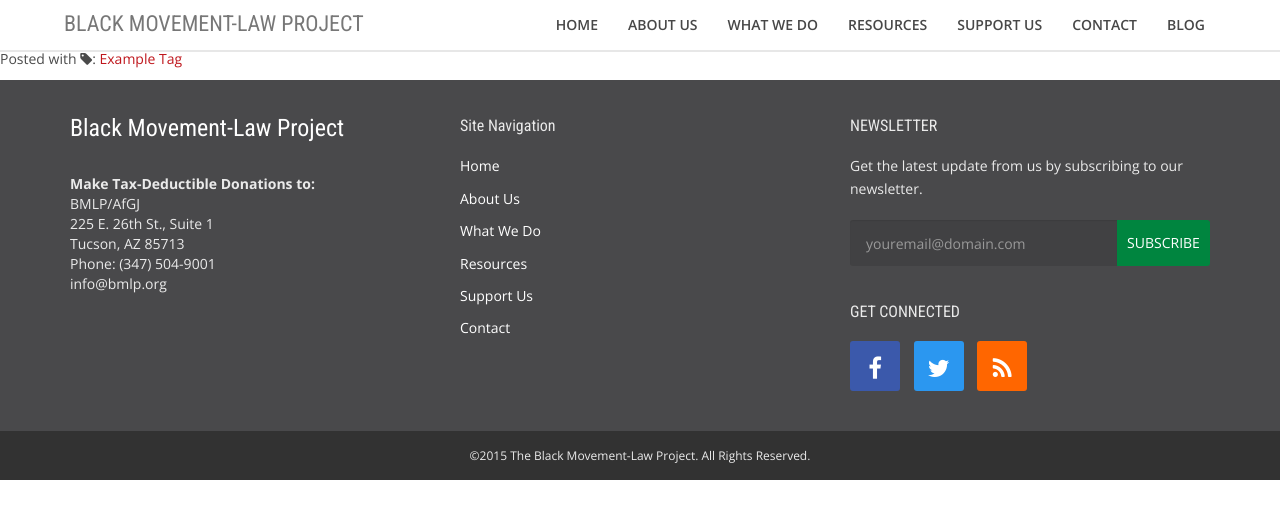
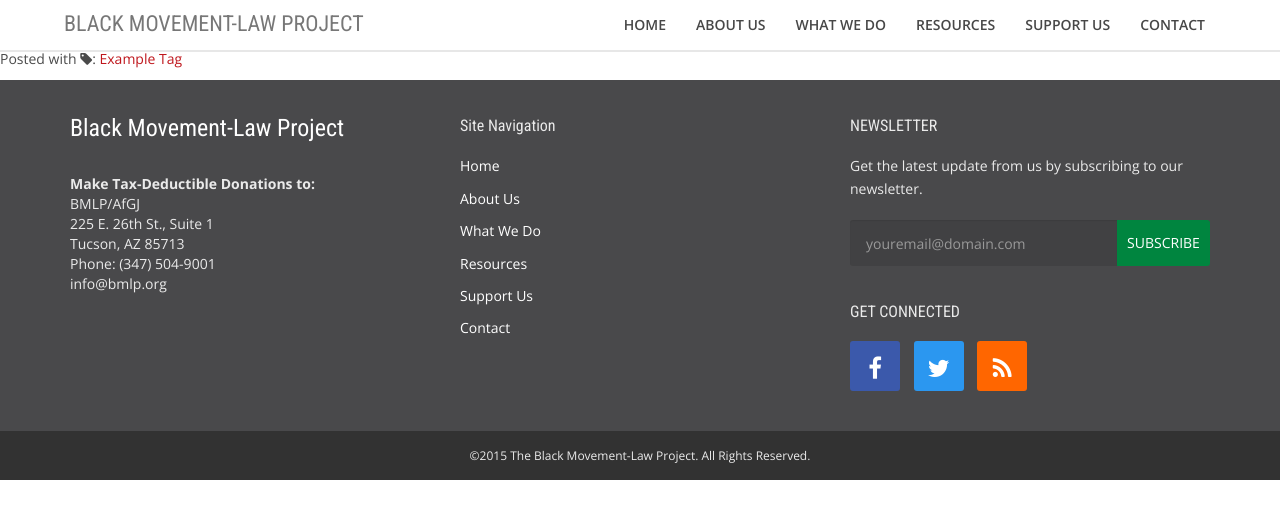
Before and after one commit to BMLP/bmlp.github.io, a Jekyll site: the page built from _posts/blogposts/1992-04-02-example-blog-post.md, in a window 1280 px wide. Shown: the top 519 px of the page. Built offline with Jekyll 4.4.1, drawn with Linux system fonts in a browser that asks for light colours; Markdown is read by kramdown in place of the engine named in the settings.

Commit message:
hide blog for now

```diff
--- a/_includes/default/nav.html
+++ b/_includes/default/nav.html
@@ -20,9 +20,9 @@
                   <a href="/#{{section.url}}">{{section.menu}}</a>
                 </li>
               {% endfor %}
-              <li>
+            <!--   <li>
                   <a href="/blog">Blog</a>
-              </li>
+              </li> -->
             </ul>
         </div>
         <!-- MAIN NAVIGATION -->
--- a/_includes/sections/contact.html
+++ b/_includes/sections/contact.html
@@ -62,7 +62,7 @@
                     <p class="form-block">{{site.data.texts.contact_form_help}}</p>
                   </div>
                 </div>
-                <div class="form-group">
+                <div class="form-group form-group-lg">
                   <div class="col-sm-12 checkbox">
                   <label>
                     <input type="checkbox" id="volunteerOptIn" name="volunteerOptIn"/>I'm interested in volunteering
```
